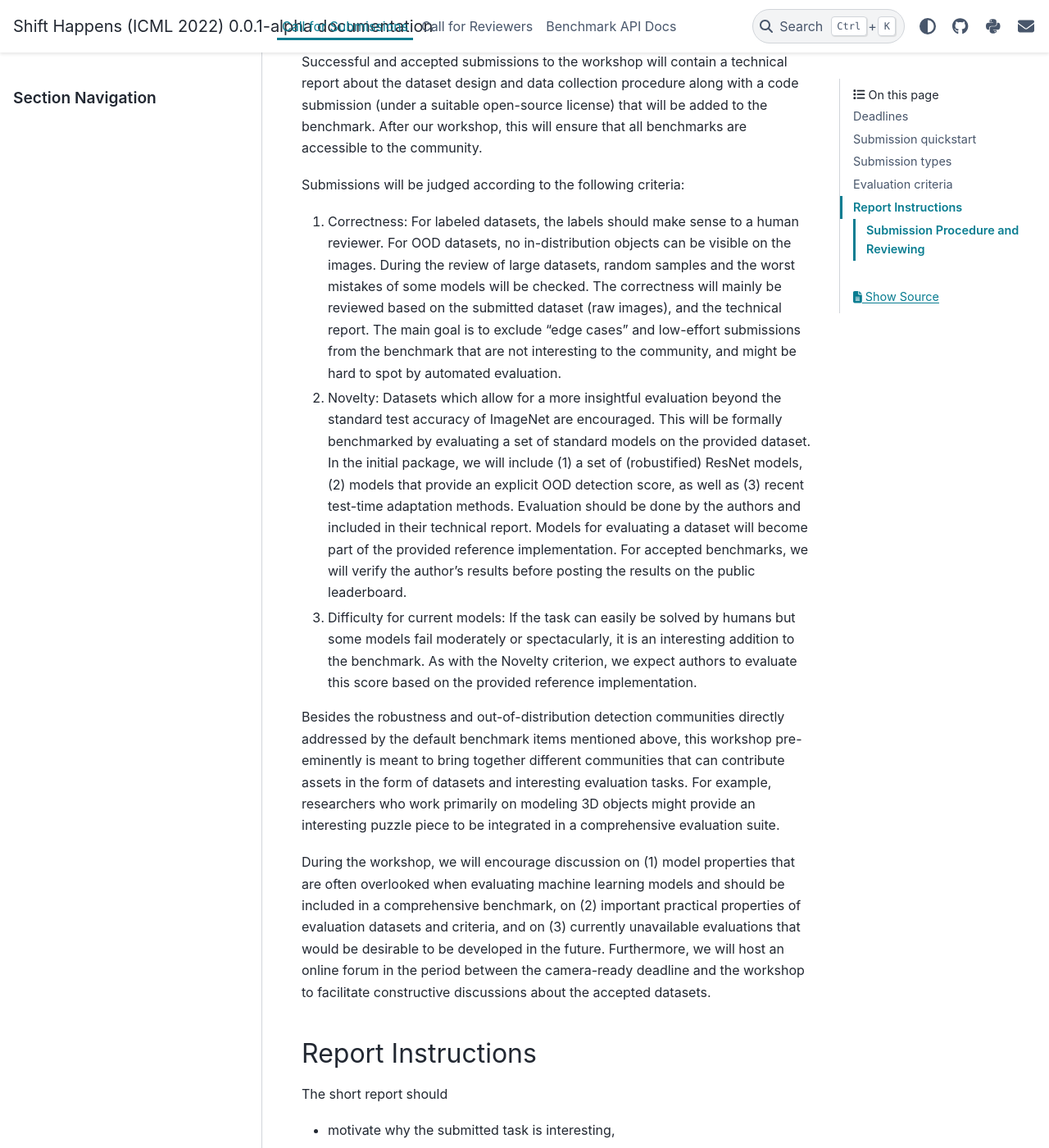
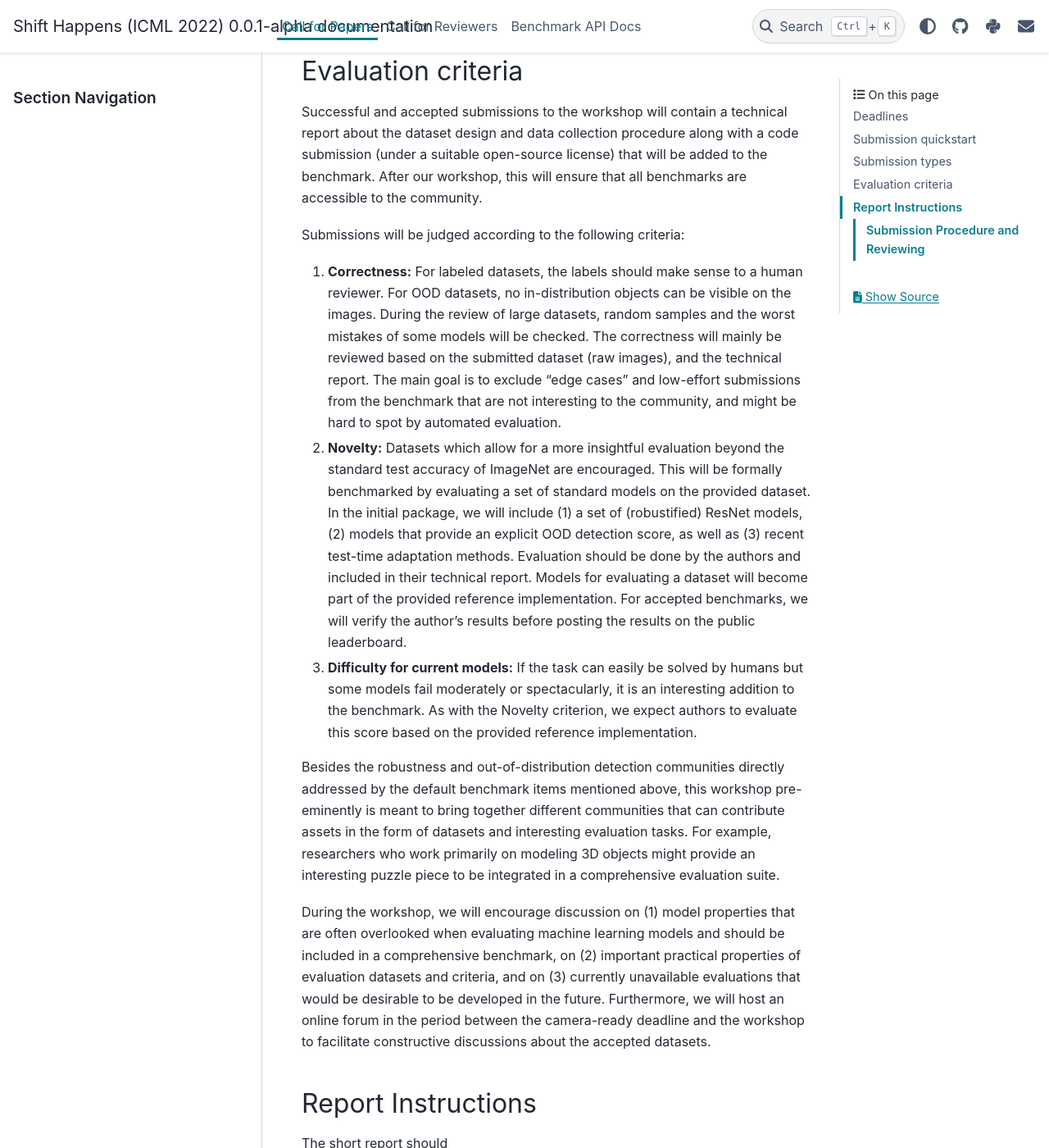
Before and after one commit to shift-happens-benchmark/icml-2022, a Sphinx documentation site: the page built from docs/source/call_for_papers.rst, in a window 1280 px wide and 1400 px high, scrolled down 2437 px. Shown: the whole window at 82% size. Built offline with Sphinx 7.4.7 and the PyData theme 0.15.4, drawn with Linux system fonts in a browser that asks for light colours; some of the changed text lies outside the part shown.

Commit message:
fixed small issues

```diff
--- a/docs/source/call_for_papers.rst
+++ b/docs/source/call_for_papers.rst
@@ -67,17 +70,17 @@
 focus in particular on datasets falling into one or more of categories
 below:
 
-1. Robustness to domain shifts (classification accuracy): A labeled
+1. **Robustness to domain shifts (classification accuracy):** A labeled
    dataset where the labels are (a subset of) the 1000 labels of
    ImageNet-2012. Optionally, model calibration, uncertainty, or open
    set adaptation can be tested. We especially encourage submissions
    focusing on practically relevant distribution shifts.
 
-2. Out-of-distribution detection: A labeled or unlabeled dataset of
+2. **Out-of-distribution detection:** A labeled or unlabeled dataset of
    images that do not contain objects from any of the 1000 ImageNet-2012
    classes.
 
-3. New robustness datasets: Beyond the standard robustness evaluation
+3. **New robustness datasets:** Beyond the standard robustness evaluation
    settings (with covariate shift, label shift, …), the workshop format
    enables submission of datasets that evaluate non-standard metrics
    such as the consistency of predictions, influence of spurious
@@ -111,7 +114,7 @@
 
 Submissions will be judged according to the following criteria:
 
-1. Correctness: For labeled datasets, the labels should make sense to a
+1. **Correctness:** For labeled datasets, the labels should make sense to a
    human reviewer. For OOD datasets, no in-distribution objects can be
    visible on the images. During the review of large datasets, random
    samples and the worst mistakes of some models will be checked. The
@@ -121,7 +124,7 @@
    not interesting to the community, and might be hard to spot by
    automated evaluation.
 
-2. Novelty: Datasets which allow for a more insightful evaluation beyond
+2. **Novelty:** Datasets which allow for a more insightful evaluation beyond
    the standard test accuracy of ImageNet are encouraged. This will be
    formally benchmarked by evaluating a set of standard models on the
    provided dataset. In the initial package, we will include (1) a set
@@ -133,7 +136,7 @@
    benchmarks, we will verify the author’s results before posting the
    results on the public leaderboard.
 
-3. Difficulty for current models: If the task can easily be solved by
+3. **Difficulty for current models:** If the task can easily be solved by
    humans but some models fail moderately or spectacularly, it is an
    interesting addition to the benchmark. As with the Novelty criterion,
    we expect authors to evaluate this score based on the provided
```
Also changed, not shown: other parts of docs/source/call_for_papers.rst (+4 -1 lines), docs/source/index.rst (+5 -4 lines).
